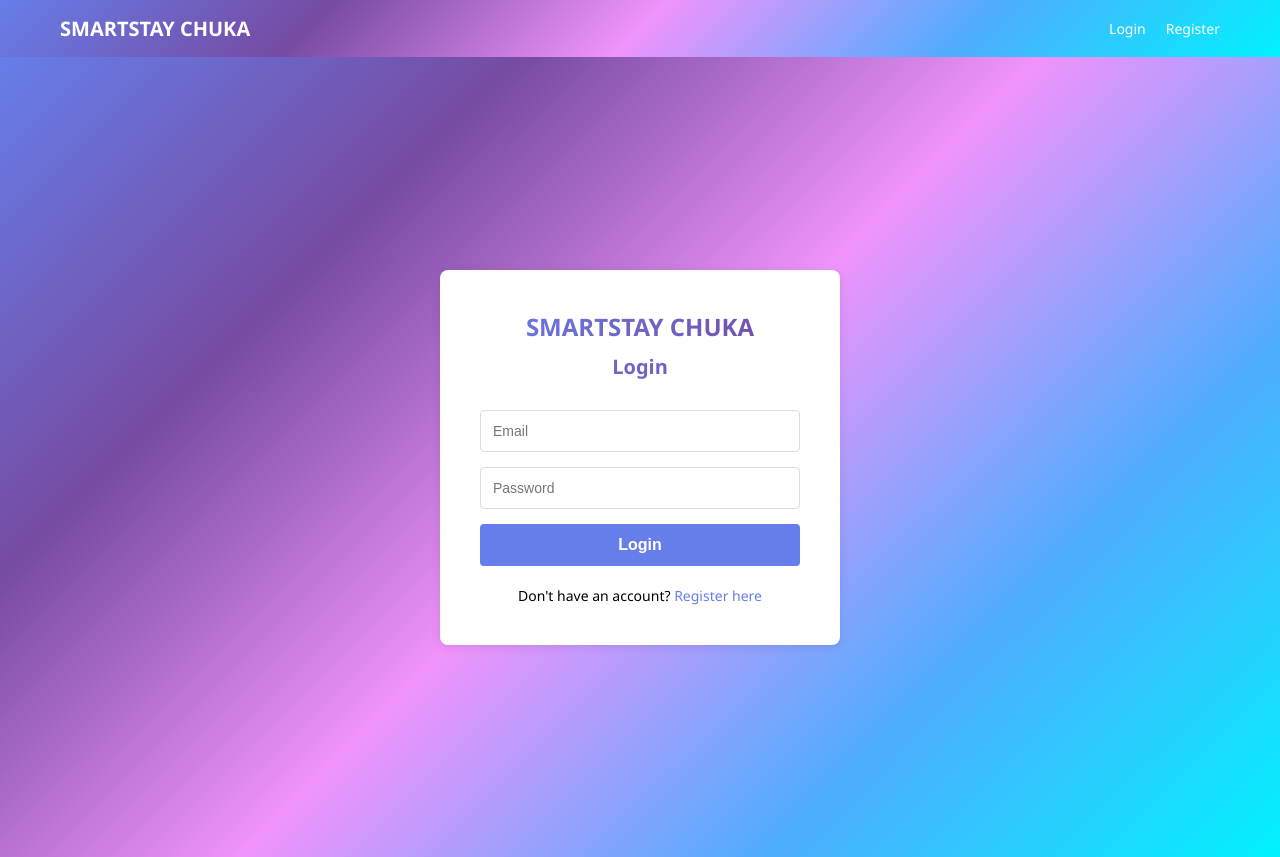
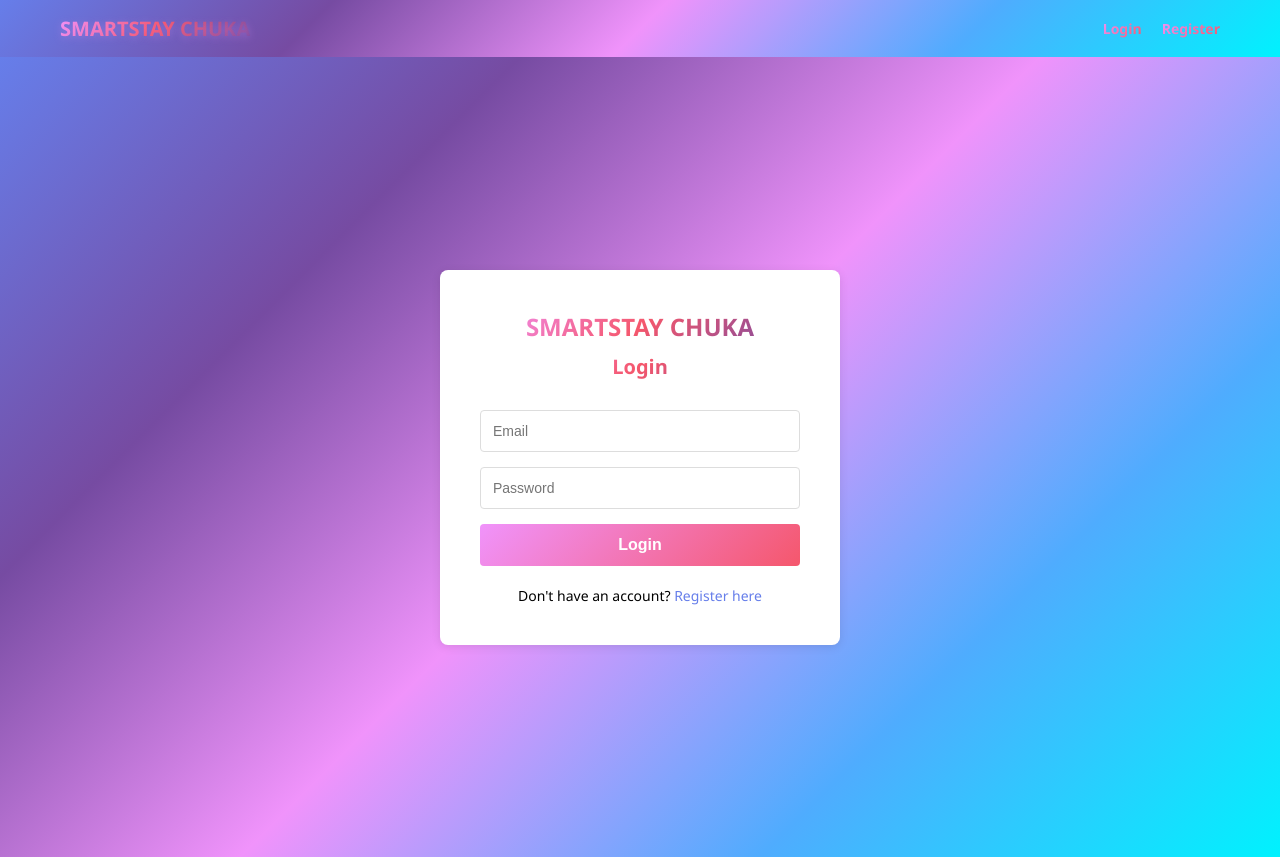
Before and after one commit to judy2649/Smartsay-chuka, a React (Create React App) app in the folder web/: page /login in a window 1280 px wide. Built offline with nearby package versions, Linux system fonts and the light colour scheme; no server answers; the HTML template or start-up script is replaced by a standard one.

Commit message:
Update all fonts and buttons to beautiful purple-pink gradients

```diff
--- a/web/src/styles/Auth.css
+++ b/web/src/styles/Auth.css
@@ -27,7 +27,7 @@ body {
 }
 
 .auth-card h1 {
-  background: linear-gradient(135deg, #667eea 0%, #764ba2 100%);
+  background: linear-gradient(135deg, #f093fb 0%, #f5576c 50%, #764ba2 100%);
   -webkit-background-clip: text;
   -webkit-text-fill-color: transparent;
   background-clip: text;
@@ -38,7 +38,7 @@ body {
 }
 
 .auth-card h2 {
-  background: linear-gradient(135deg, #667eea 0%, #764ba2 100%);
+  background: linear-gradient(135deg, #f093fb 0%, #f5576c 50%, #764ba2 100%);
   -webkit-background-clip: text;
   -webkit-text-fill-color: transparent;
   background-clip: text;
@@ -63,24 +63,24 @@ body {
 
 .auth-card input:focus {
   outline: none;
-  border-color: #667eea;
-  box-shadow: 0 0 0 3px rgba(102, 126, 234, 0.1);
+  border-color: #f093fb;
+  box-shadow: 0 0 0 3px rgba(240, 147, 251, 0.2);
 }
 
 .auth-card button {
   padding: 12px;
-  background: #667eea;
+  background: linear-gradient(135deg, #f093fb 0%, #f5576c 100%);
   color: white;
   border: none;
   border-radius: 4px;
   font-size: 16px;
   font-weight: 600;
   cursor: pointer;
-  transition: background 0.3s;
+  transition: transform 0.3s;
 }
 
 .auth-card button:hover {
-  background: #764ba2;
+  transform: scale(1.05);
 }
 
 .auth-card button:disabled {
--- a/web/src/styles/Home.css
+++ b/web/src/styles/Home.css
@@ -13,7 +13,7 @@
 
 .home-container h1 {
   font-size: 32px;
-  background: linear-gradient(135deg, #667eea 0%, #764ba2 100%);
+  background: linear-gradient(135deg, #f093fb 0%, #f5576c 50%, #764ba2 100%);
   -webkit-background-clip: text;
   -webkit-text-fill-color: transparent;
   margin-bottom: 10px;
@@ -29,7 +29,10 @@
 .loading {
   text-align: center;
   padding: 60px 20px;
-  color: #667eea;
+  background: linear-gradient(135deg, #f093fb 0%, #f5576c 100%);
+  -webkit-background-clip: text;
+  -webkit-text-fill-color: transparent;
+  background-clip: text;
   font-size: 18px;
 }
 
@@ -93,7 +96,7 @@
 }
 
 .hostel-card h3 {
-  color: #667eea;
+  color: #f093fb;
   font-size: 20px;
   margin: 0 0 10px 0;
   font-weight: 700;
--- a/web/src/styles/Navbar.css
+++ b/web/src/styles/Navbar.css
@@ -14,22 +14,30 @@
 }
 
 .logo {
-  color: white;
+  background: linear-gradient(135deg, #f093fb 0%, #f5576c 50%, #764ba2 100%);
+  -webkit-background-clip: text;
+  -webkit-text-fill-color: transparent;
+  background-clip: text;
   font-size: 20px;
   font-weight: bold;
+  text-shadow: 0 2px 8px rgba(240, 147, 251, 0.3);
 }
 
 .nav-items {
   display: flex;
   align-items: center;
   gap: 20px;
-  color: white;
+  color: #f093fb;
 }
 
 .nav-items a {
-  color: white;
+  background: linear-gradient(135deg, #f093fb 0%, #f5576c 100%);
+  -webkit-background-clip: text;
+  -webkit-text-fill-color: transparent;
+  background-clip: text;
   text-decoration: none;
   font-size: 14px;
+  font-weight: 600;
   transition: opacity 0.3s;
 }
 
@@ -38,7 +46,8 @@
 }
 
 .badge {
-  background: #4caf50;
+  background: linear-gradient(135deg, #f093fb 0%, #f5576c 100%);
+  color: white;
   padding: 4px 12px;
   border-radius: 20px;
   font-size: 12px;
@@ -46,17 +55,17 @@
 }
 
 .btn-logout {
-  background: white;
-  color: #667eea;
+  background: linear-gradient(135deg, #f093fb 0%, #f5576c 100%);
+  color: white;
   border: none;
   padding: 8px 16px;
   border-radius: 4px;
   font-weight: 600;
   cursor: pointer;
   font-size: 14px;
-  transition: background 0.3s;
+  transition: transform 0.3s;
 }
 
 .btn-logout:hover {
-  background: #f0f0f0;
+  transform: scale(1.05);
 }
```
